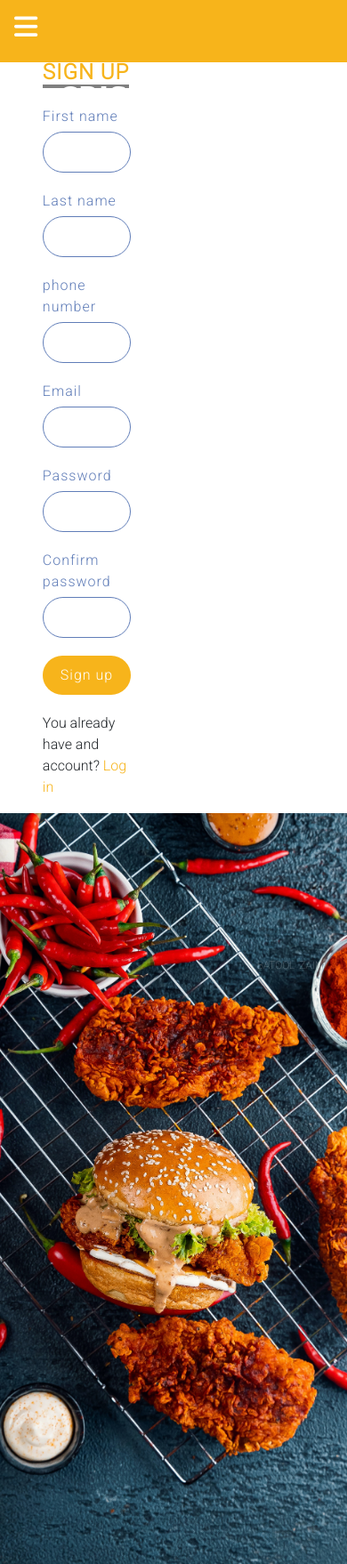
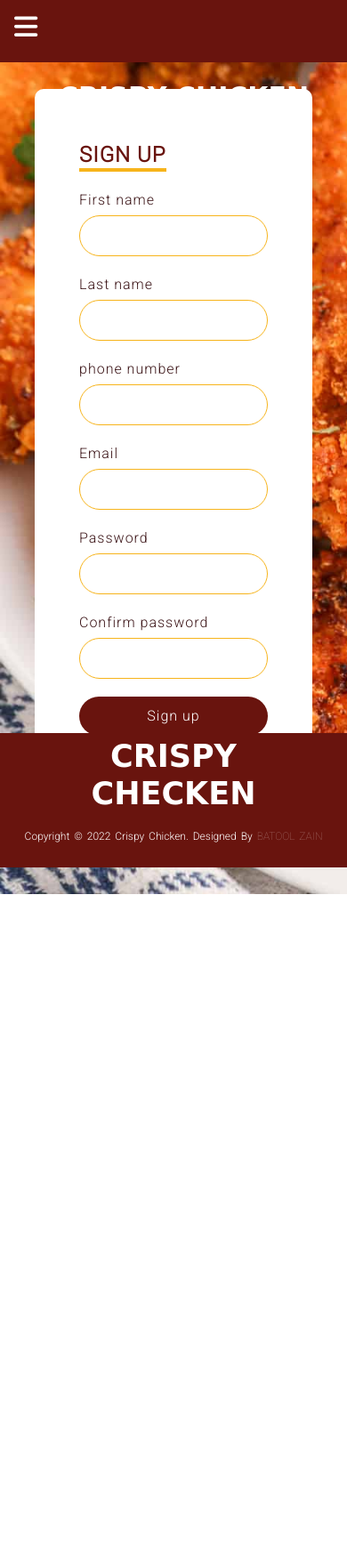
Before and after one commit to BatoolZain7/WebsiteF23-section4-20120030-BatoolZain, a PHP site: page /signUp.php in a window 390 px wide. Shown: the whole page at 89% size. After the commit the page ends 1005 px from the top, so only its background shows below. Run offline with PHP 8.4, Linux system fonts and the light colour scheme; some libraries are stand-ins or nearby versions; some web fonts are replaced.

Commit message:
Registration pages Edited
Changing design and make make it responsive

```diff
--- a/MyWebsite/logIn.php
+++ b/MyWebsite/logIn.php
@@ -47,10 +47,6 @@
                 element.classList.add("active");
             </script>
         </header>
-        <section>
-            <div class="imgBox">
-                <img id="logIn" src="images/registrationImg.jpg">
-            </div>
             <div class="contentBox">
                 <div class="formBox">
                     <h2>Log  in</h2>
@@ -72,7 +68,6 @@
                     </form>
                 </div>
             </div>
-        </section>
         <?php
             echo
             '<script type="text/JavaScript">
--- a/MyWebsite/signUp.php
+++ b/MyWebsite/signUp.php
@@ -36,12 +36,10 @@
         <header>
             <?php require('header.php'); ?>
         </header>
-        <section>
             <div class="contentBox">
                 <div class="formBox">
                     <h2>Sign up</h2>
                     <form method="POST">
-                        <div class="name">
                         <div class="inputBox nameField">
                             <label for="firstName">First name</label>
                             <input type="text" name="firstName" id="firstName" required>
@@ -49,7 +47,7 @@
                         <div class="inputBox nameField lastName">
                             <label for="lastName">Last name</label>
                             <input type="text" name="lastName" id="lastName" required>
-                        </div></div>
+                        </div>
                         <div class="inputBox">
                             <label for="phoneNumber">phone number</label>
                             <input type="text" name="phoneNumber" id="phoneNumber" required>
@@ -75,8 +73,6 @@
                     </form>
                 </div>
             </div>
-            <div class="imgBox"><img id="signUp" src="images/registrationImg.jpg"></div>
-        </section>
         <?php
             echo
             '<script type="text/JavaScript">
--- a/MyWebsite/styles/footer.css
+++ b/MyWebsite/styles/footer.css
@@ -1,13 +1,19 @@
 @import url('https://fonts.googleapis.com/css2?family=Skranji:wght@700&display=swap');
+body{
+    position: relative;
+    height: 100%;
+}
 footer{
     background-color: #f7b41b;
     /*height: auto;*/
     width: 100%;
-    padding-top: 10px;
+    padding-top: 5px;
     color: #fff;
     margin-top: 20px;
-    /*position: fixed;
-    bottom: 0;*/
+    position: absolute;
+    bottom: 0;
+    right: 0;
+    left: 0;
 }
 .footer-content{
     margin: 0 8%;
--- a/MyWebsite/styles/header.css
+++ b/MyWebsite/styles/header.css
@@ -52,6 +52,7 @@ nav ul li a.active, nav ul li a:hover{
     background: #69140e;
     transition: .5s;
 }
+
 .checkbtn{
     font-size: 30px;
     color: white;
@@ -65,38 +66,6 @@ nav ul li a.active, nav ul li a:hover{
 #check{
     display: none;
 }
-/*.gridContainer{
-    display: grid;
-    grid-template-columns: repeat(3, 1fr);
-}
-.card1{
-    grid-column: 1;
-}
-.card2{
-    grid-column: 2;
-}
-.card3{
-    grid-column: 3;
-}
-.gridContainer img{
-    width: 200px;
-    height: 200px;
-}*/
-/*.introImg{ // crispy red #ff2643, lets check colros if good togather from colors websites
-    background-color: #f7b41b;
-    justify-content: center;
-    align-items: center;
-}*/
-.introImg img{
-    width: 100%;
-    object-fit: contain;
-}
-/*@media (max-width: 1050px){
-    label.logo{
-        float: left;
-        padding: 0 0 0 80px;
-    }
-}*/
 
 @media (max-width: 1024px){
     .checkbtn{
@@ -107,7 +76,6 @@ nav ul li a.active, nav ul li a:hover{
         padding: 0 0 0 100px;
         float: left;
     }
-
     ul{
         position: fixed;
         width: 100%;
--- a/MyWebsite/styles/registration.css
+++ b/MyWebsite/styles/registration.css
@@ -1,114 +1,95 @@
-
-section{
-    position: relative;
-    width: 100%;
-    height: 100vh;
-    display: flex;
+body{
+    background-image:url(../images/registrationImg1.jpg);
+    background-repeat: no-repeat;
+    background-size: cover;
 }
-
-section .imgBox{
-    position: relative;
-    width: 40%;
-    height: 100%;
-}
-section .imgBox img{
-    position: absolute;
-    top: 0;
-    left: 0;
-    width: 100%;
-    height: 100%;
-    object-fit: cover;
-}
-
-section .contentBox{
+.contentBox{
+    padding: 30px 0;
     display: flex;
     justify-content: center;
     align-items: center;
     text-align: left;
-    width: 50%;
+    margin: 30px auto;
+    width: 35%;
     height: 100%;
+    background-color: white;
+    border-radius: 10px;
 }
 
-section .contentBox .formBox{
+.contentBox .formBox{
     width: 60%;
 }
-section .contentBox .formBox h2{
-    color: #f7b41b;
+.contentBox .formBox h2{
+    color: #69140e;
     font-weight: 600;
     font-size: 1.5em;
     text-transform: uppercase;
     margin-bottom: 20px;
-    border-bottom: 4px solid grey;
+    border-bottom: 4px solid #f7b41b;
     display: inline-block;
     letter-spacing: 1px;
 }
-section .contentBox .formBox .inputBox{
+.contentBox .formBox .inputBox{
     margin-bottom: 20px;
 }
-section .contentBox .formBox .inputBox label{
+.contentBox .formBox .inputBox label{
     margin-bottom: 5px;
     display: inline-block;
-    color: #607db8;
+    color: #3c1518;
     font-weight: 300;
     letter-spacing: 1px;
 }
-section .contentBox .formBox .inputBox input{
+.contentBox .formBox .inputBox input{
     width: 100%;
     padding: 10px 20px;
-    outline: none;
+    /*outline: none;*/
     font-weight: 400;
-    border: 1px solid #607db8;
+    border: 1px solid #f7b41b;
     letter-spacing: 1px;
-    color: #607db8;
+    color: #3c1518;
     background: transparent;
     border-radius: 30px;
 }
 
-section .contentBox .formBox .inputBox input[type="submit"]{
-    background: #f7b41b;
+.contentBox .formBox .inputBox input[type="submit"]{
+    background: #69140e;
     color: #fff;
     outline: none;
     border: none;
     font-weight: 500px;
     cursor: pointer;
 }
-section .contentBox .formBox .inputBox input[type="submit"]:hover{
-    background: #E56A19;
+.contentBox .formBox .inputBox input[type="submit"]:hover{
+    background: #3c1518;
 }
-section .contentBox .formBox .inputBox p a{
+.contentBox .formBox .inputBox p a{
     color: #f7b41b;
 }
-section .contentBox .formBox .name{
+.contentBox .formBox .name{
     display: flex;
     justify-content: space-between;
 }
-section .contentBox .formBox .nameField{
-    width: 49%;
+header nav{
+    background-color: #69140e;
 }
-
-@media(max-width: 820px){
-    section .contentBox .formBox .name{
-        flex-direction: column;
-    }
-    section .contentBox .formBox .nameField{
-        width: 100%;
-    }
+nav ul li a.active, nav ul li a:hover{
+    background: #f7b41b !important;
+}
+footer{
+background-color: #69140e !important;
 }
 @media(max-width: 768px){
-    section .imgBox{
-        position: absolute;
+    .contentBox{
+        width: 80%;
+        padding: 10px 0;
+    }
+    .contentBox .formBox{
         width: 100%;
-        height: 100%;
-    }
-    section .contentBox{
-        z-index: 1;
-       /* width: 80%;*/
-    }
-    section .contentBox .formBox{
-        width: 100%;
-        padding: 40px;
         background: rgb(255 255 255 / 0.9);
         margin: 50px;
+    }
+    .contentBox .formBox .inputBox p{
+        text-align: center;
     }
 }
 @media(max-width: 480px){
```
Also changed, not shown: MyWebsite/menutest.php (added, +196 -0 lines), MyWebsite/images/registrationImg1.jpg (added), resturant.sql (renamed from resturant (1).sql).
